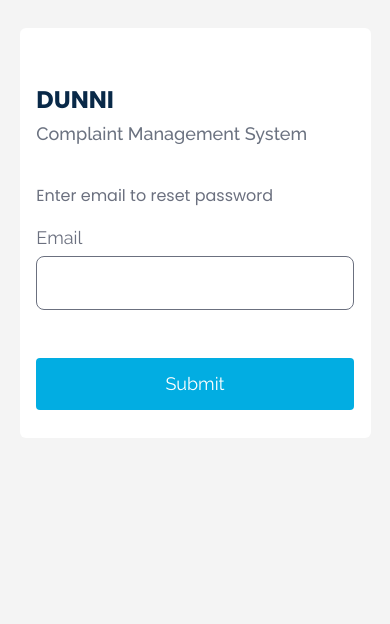
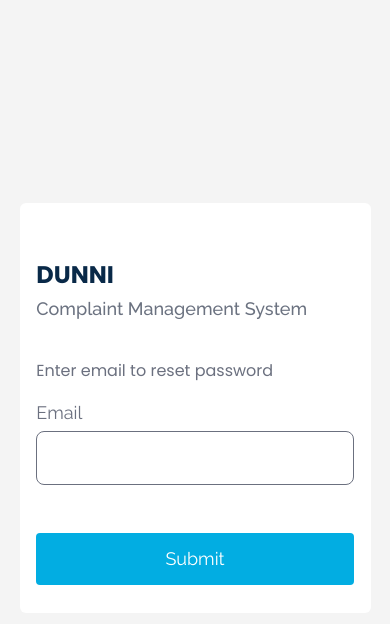
Before and after one commit to Demiladeala/complaint-management, a React (Vite) app: page /forgot-password in a window 390 px wide. Shown: the top 624 px of the page. Built offline with nearby package versions, Linux system fonts and the light colour scheme; no server answers.

Commit message:
feat: add auth functionality

```diff
--- a/src/pages/forgot-password.tsx
+++ b/src/pages/forgot-password.tsx
@@ -1,7 +1,7 @@
 import { FormEvent, useState } from "react";
 import { useNavigate } from "react-router-dom";
 import NotificationModal from "../components/notification-modal";
-import toast from "react-hot-toast";
+import toast, { Toaster } from "react-hot-toast";
 import api from "../components/api";
 import { RiLoader4Fill } from "react-icons/ri";
 
@@ -65,7 +65,8 @@ const handleForgotPassword = async (event: FormEvent) => {
   };
 
   return (
-    <div className="w-full h-screen bg-[#f4f4f4] flex justify-between md:items-center overflow-y-auto relative container max-w-[2800px]">
+    <div className="w-full h-screen bg-[#f4f4f4] flex justify-between items-center overflow-y-auto relative container max-w-[2800px]">
+        <Toaster />
         <div className="z-[1] relative w-[90%] lg:w-[95%] mx-auto flex flex-col lg:flex-row items-center justify-between gap-10">
             <div className="w-full basis-[50%] max-lg:hidden">
                 <img src="/forgot-password.svg" alt="signup" />
```
